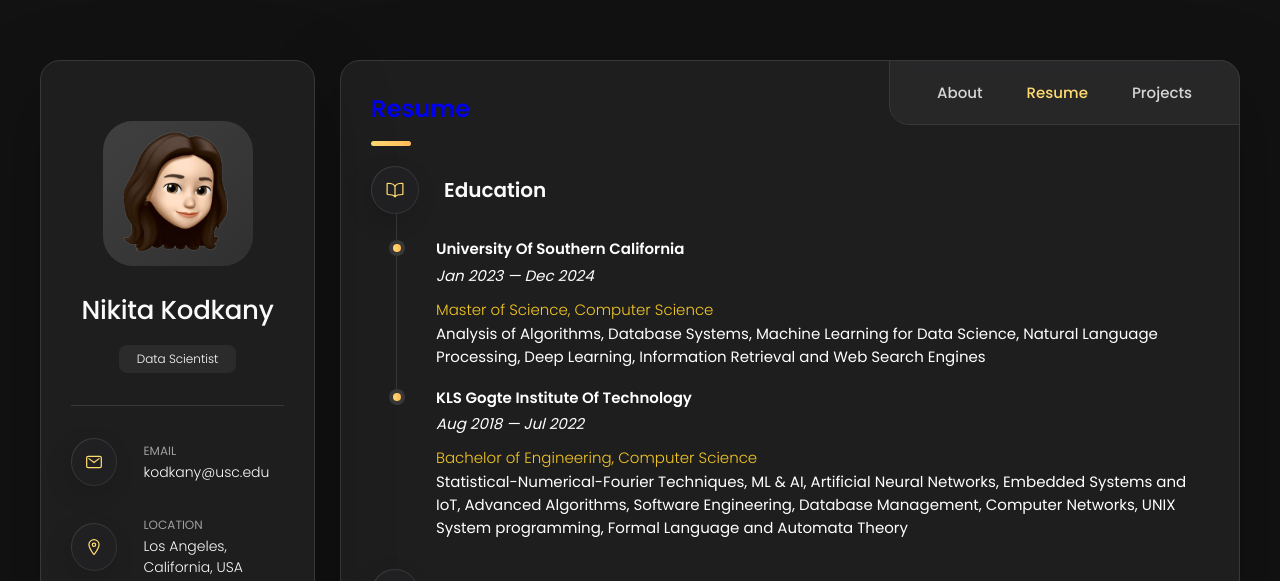
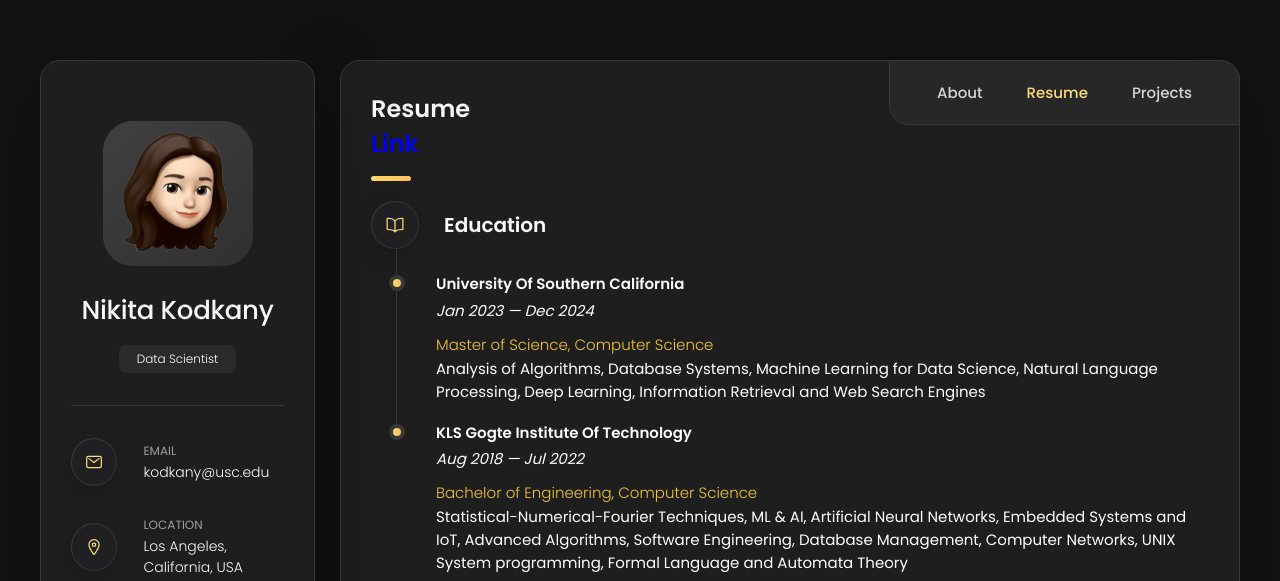
Before and after one commit to nikitakodkany/nikitakodkany.github.io, a plain HTML site: page index.html in a window 1280 px wide. Both pictures are taken after a click on the button "Resume". Shown: the top 581 px of the page. Drawn offline with nearby package versions, Linux system fonts and the light colour scheme.

Commit message:
updated resume link section

```diff
--- a/index.html
+++ b/index.html
@@ -304,9 +304,7 @@
 
       <article class="resume" data-page="resume">
         <header>
-          <h2 class="h2 article-title">
-            <a href="./assets/images/NikitaKodkany_Resume.pdf" target="_blank">Resume</a>
-          </h2>
+          <h2 class="h2 article-title">Resume <a href="./assets/images/NikitaKodkany_Resume.pdf" target="_blank">link</a></h2>
         </header>
         <section class="timeline">
           <div class="title-wrapper">
```
